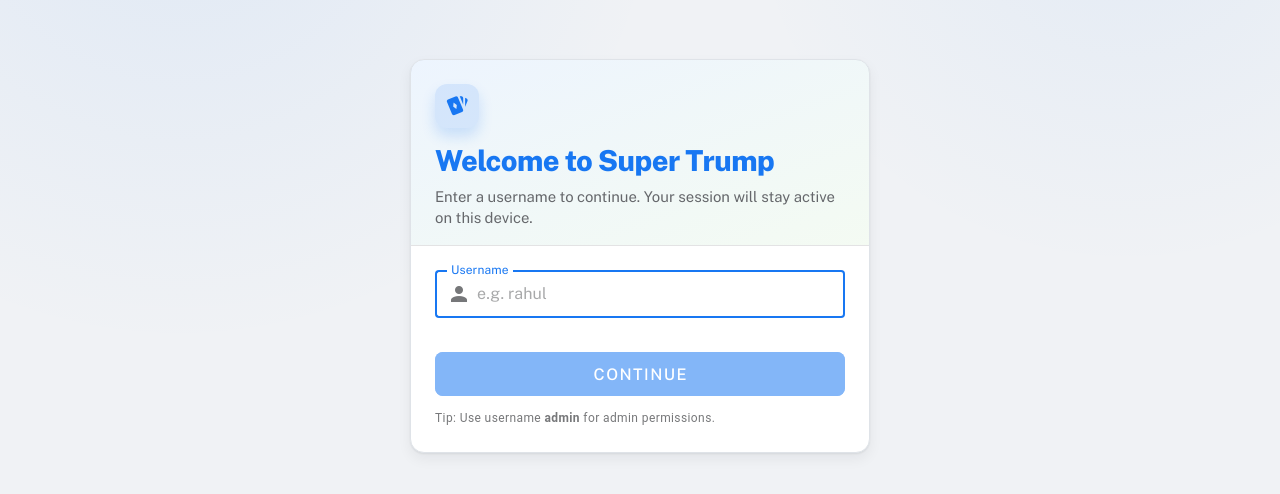
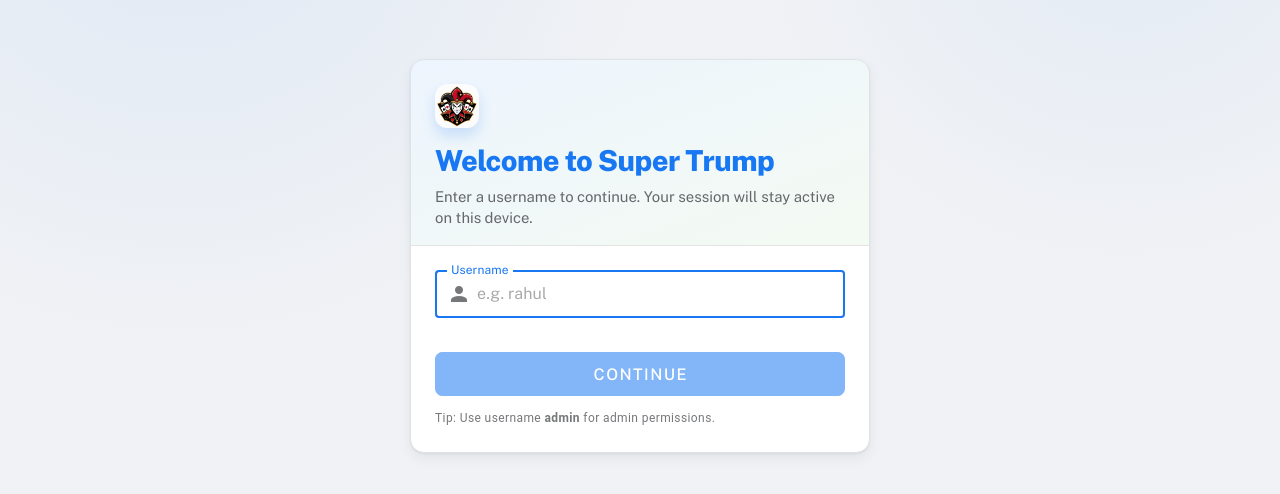
Before and after one commit to spkdroid/SuperTrump, a Vue app in the folder frontend/: page /login in a window 1280 px wide. Shown: the part 144-638 px from the top of the page. Built offline with nearby package versions, Linux system fonts and the light colour scheme; what vue3-apexcharts would draw is missing.

Commit message:
Logo added

```diff
--- a/frontend/src/App.vue
+++ b/frontend/src/App.vue
@@ -13,7 +13,7 @@
       <!-- Brand Header -->
       <div class="nav-brand" :class="{ 'nav-brand-rail': rail }">
         <div class="brand-icon-wrap">
-          <v-icon color="primary" size="22">mdi-cards-playing</v-icon>
+          <img src="/logo/jester.png" alt="Super Trump logo" class="brand-logo-img" />
         </div>
         <transition name="brand-fade">
           <div v-if="!rail" class="brand-text-wrap">
@@ -63,6 +63,9 @@
     <!-- ── App Bar ────────────────────────────────────── -->
     <v-app-bar v-if="!isLoginRoute" flat color="surface" class="app-bar-border st-topbar">
       <v-app-bar-nav-icon variant="text" @click="rail = !rail" />
+      <div class="app-bar-logo-wrap mr-2">
+        <img src="/logo/jester.png" alt="Super Trump logo" class="app-bar-logo-img" />
+      </div>
       <v-app-bar-title>
         <span class="font-weight-bold text-on-surface">Super Trump</span>
         <span class="text-caption ml-2 text-medium-emphasis">Scoring System</span>
@@ -238,6 +241,30 @@
   box-shadow: 0 8px 14px rgba(var(--st-primary-rgb), 0.18);
   display: flex; align-items: center; justify-content: center;
   flex-shrink: 0;
+  overflow: hidden;
+}
+
+.brand-logo-img {
+  width: 100%;
+  height: 100%;
+  object-fit: cover;
+  display: block;
+}
+
+.app-bar-logo-wrap {
+  width: 32px;
+  height: 32px;
+  border-radius: 10px;
+  background: rgba(var(--st-primary-rgb), 0.12);
+  overflow: hidden;
+  flex-shrink: 0;
+}
+
+.app-bar-logo-img {
+  width: 100%;
+  height: 100%;
+  object-fit: cover;
+  display: block;
 }
 .brand-text-wrap { flex-grow: 1; min-width: 0; }
 .brand-name {
--- a/frontend/src/views/Login.vue
+++ b/frontend/src/views/Login.vue
@@ -4,7 +4,7 @@
       <v-card class="st-panel login-card" color="surface" rounded="xl" elevation="0">
         <div class="login-hero pa-6 pb-4">
           <div class="brand-icon-wrap mb-3">
-            <v-icon color="primary" size="24">mdi-cards-playing</v-icon>
+            <img src="/logo/jester.png" alt="Super Trump logo" class="brand-logo-img" />
           </div>
           <h1 class="st-page-title mb-1">Welcome to Super Trump</h1>
           <p class="st-page-subtitle mb-0">
@@ -112,5 +112,13 @@
   border-radius: 12px;
   background: rgba(var(--st-primary-rgb), 0.12);
   box-shadow: 0 8px 14px rgba(var(--st-primary-rgb), 0.18);
+  overflow: hidden;
+}
+
+.brand-logo-img {
+  width: 100%;
+  height: 100%;
+  object-fit: cover;
+  display: block;
 }
 </style>
```
Also changed, not shown: frontend/public/logo/jester.png (added).
